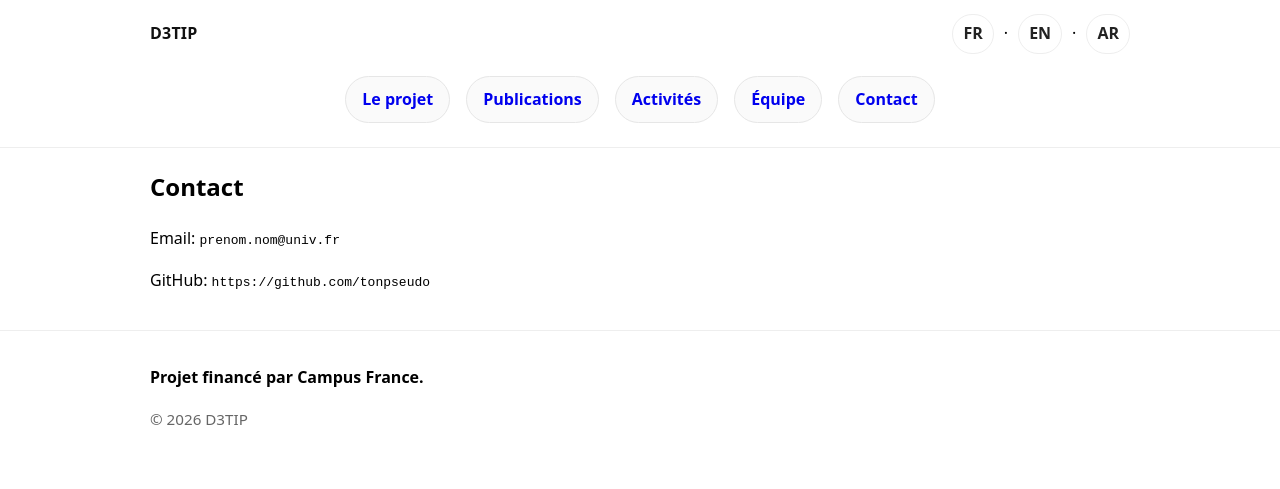
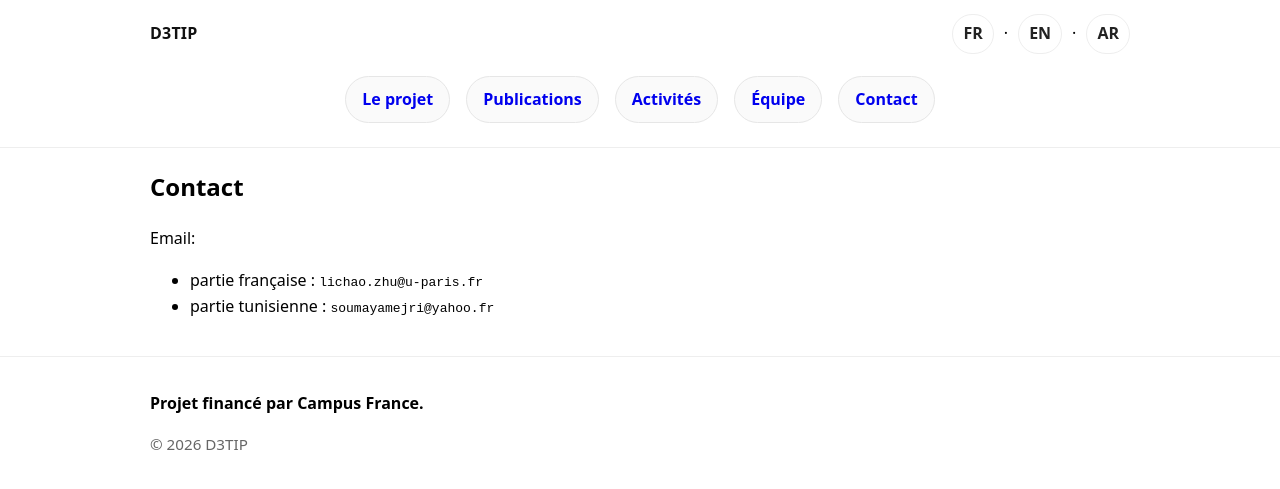
Before and after one commit to d3tip-phc-utique/d3tip-phc-utique.github.io, a Jekyll site: the page built from fr/contact.md, in a window 1280 px wide. Shown: the top 489 px of the page. Built offline with Jekyll 4.4.1, drawn with Linux system fonts in a browser that asks for light colours.

Commit message:
Update contact.md

```diff
--- a/fr/contact.md
+++ b/fr/contact.md
@@ -7,6 +7,6 @@ key: contact
 permalink: /fr/contact/
 ---
 
-Email: `prenom.nom@univ.fr`
-
-GitHub: `https://github.com/tonpseudo`
+Email:
+- partie française : `lichao.zhu@u-paris.fr`
+- partie tunisienne : `soumayamejri@yahoo.fr`
```
